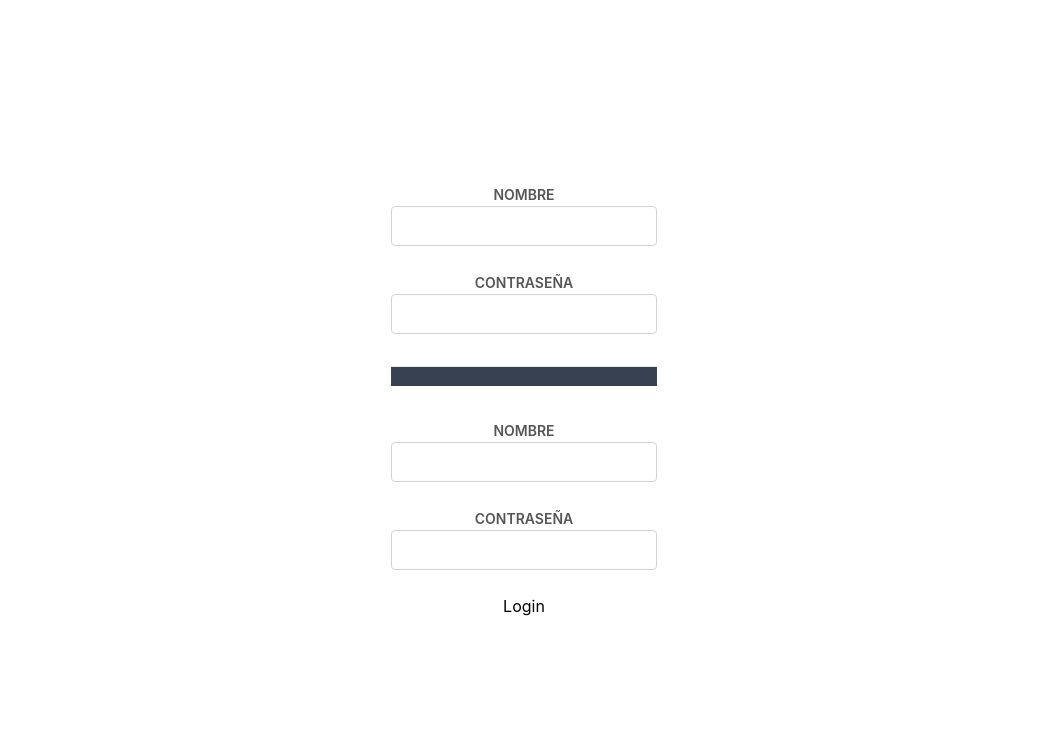
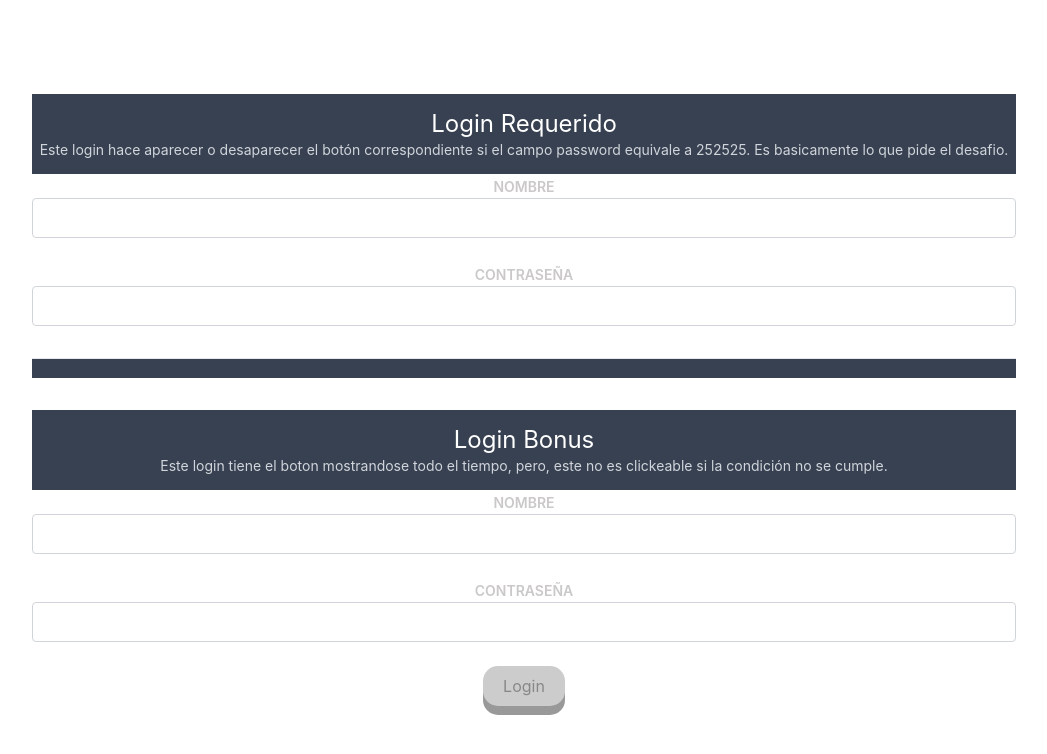
Before and after one commit to Pipexlul/U4-D2-Estados, a React (Vite) app: page / in a window 1280 px wide. Shown: the top 754 px of the page, without its empty margins (116-1163 px from the left). Built offline with nearby package versions, Linux system fonts and the light colour scheme.

Commit message:
Create Header component to give a small description of each set of name + password fields. Customize styles further.

```diff
--- a/src/App.jsx
+++ b/src/App.jsx
@@ -5,6 +5,7 @@ import { useState } from "react";
 import Input from "./components/Input";
 import Button from "./components/Button";
 import Separator from "./components/Separator";
+import Header from "./components/Header";
 
 function App() {
   const [name, setName] = useState("");
@@ -43,6 +44,10 @@ function App() {
 
   return (
     <div className="App">
+      <Header
+        title="Login Requerido"
+        desc="Este login hace aparecer o desaparecer el botón correspondiente si el campo password equivale a 252525. Es basicamente lo que pide el desafio."
+      />
       <Input
         name={name}
         setName={setName}
@@ -60,6 +65,11 @@ function App() {
       />
 
       <Separator />
+
+      <Header
+        title="Login Bonus"
+        desc="Este login tiene el boton mostrandose todo el tiempo, pero, este no es clickeable si la condición no se cumple."
+      />
 
       <Input
         name={nameBonus}
--- a/src/components/Button.jsx
+++ b/src/components/Button.jsx
@@ -4,7 +4,11 @@ const Button = ({ text, isActive, isBonus = false, onClick }) => {
   // This is what the challenge requires us to do. It only appears when the password is "252525"
   const RequiredButton = () => {
     return (
-      <button hidden={!isActive} onClick={onClick}>
+      <button
+        className={`btn btn-glow ${!isActive ? "btn-disabled" : ""}`}
+        hidden={!isActive}
+        onClick={onClick}
+      >
         {text}
       </button>
     );
@@ -13,7 +17,11 @@ const Button = ({ text, isActive, isBonus = false, onClick }) => {
   // This is a bonus solution. In this case, the button is visible, but not clickable until the conditions are satisfied.
   const BonusButton = () => {
     return (
-      <button disabled={!isActive} onClick={onClick}>
+      <button
+        className={`btn btn-glow ${!isActive ? "btn-disabled" : ""}`}
+        disabled={!isActive}
+        onClick={onClick}
+      >
         {text}
       </button>
     );
--- /dev/null
+++ b/src/components/Header.jsx
@@ -0,0 +1,12 @@
+import React from "react";
+
+const Header = ({ title, desc }) => {
+  return (
+    <header className="flex flex-col justify-center items-center h-20 bg-gray-700">
+      <h2 className="text-2xl text-white">{title}</h2>
+      <p className="text-sm text-gray-300 mx-2">{desc}</p>
+    </header>
+  );
+};
+
+export default Header;
--- a/src/styles/extensions.css
+++ b/src/styles/extensions.css
@@ -5,17 +5,46 @@
 
 .form-label {
   @apply font-semibold text-sm mb-2 uppercase;
-  color: rgba(85, 85, 85, 1);
+  color: rgb(202, 200, 200);
 }
 
 .form-input {
   @apply bg-clip-padding bg-white border-gray-300 rounded border-solid border block h-10 text-base leading-normal p-2 w-full;
   color: rgba(85, 85, 85, 1);
-  transition: border-color 0.15s ease-in-out, box-shadow 0.15s ease-in-out;
+  transition: border-color 0.35s ease-in-out, box-shadow 0.35s ease-in-out;
 }
 
 .form-input:focus {
   outline: 0;
-  box-shadow: 0 0 0 0.2rem rgba(138, 148, 169, 0.25);
+  box-shadow: 0 0 0.5rem 1rem rgba(138, 148, 169, 0.25);
   border-color: rgb(107, 232, 232);
 }
+
+.btn {
+  @apply cursor-pointer text-base py-2 px-5 text-center text-white no-underline;
+  outline: none;
+  background-color: rgba(76, 175, 80, 1);
+  border-radius: 15px;
+  box-shadow: 0 9px #999;
+  transition: all 0.3s ease-out;
+}
+
+.btn:hover:not(.btn-disabled) {
+  background-color: rgba(62, 142, 65, 1);
+}
+
+.btn:active {
+  background-color: #3e8e41;
+  box-shadow: 0 5px #666;
+  transform: translateY(4px);
+}
+
+.btn-disabled {
+  @apply cursor-not-allowed;
+  background-color: rgba(204, 204, 204, 1);
+  color: rgba(136, 136, 136, 1);
+}
+
+.btn-glow:hover:not(.btn-disabled) {
+  box-shadow: 0 0 10px #fff;
+}
```
